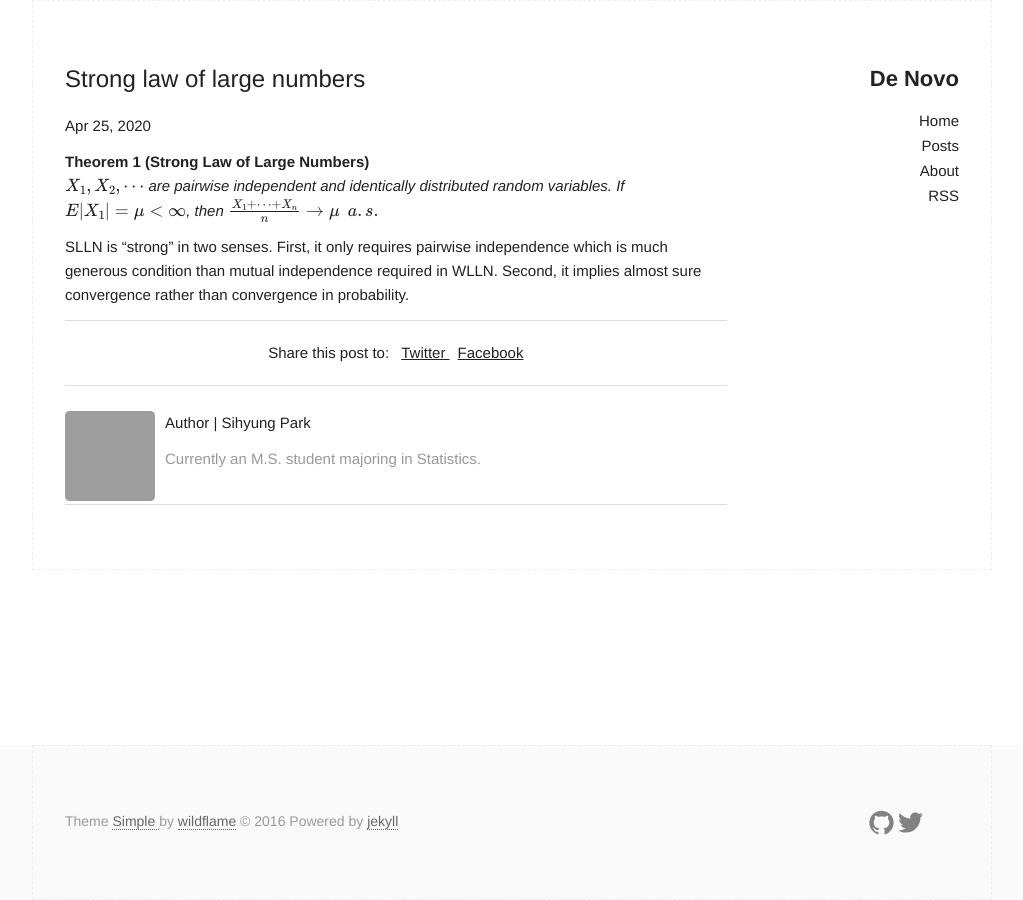
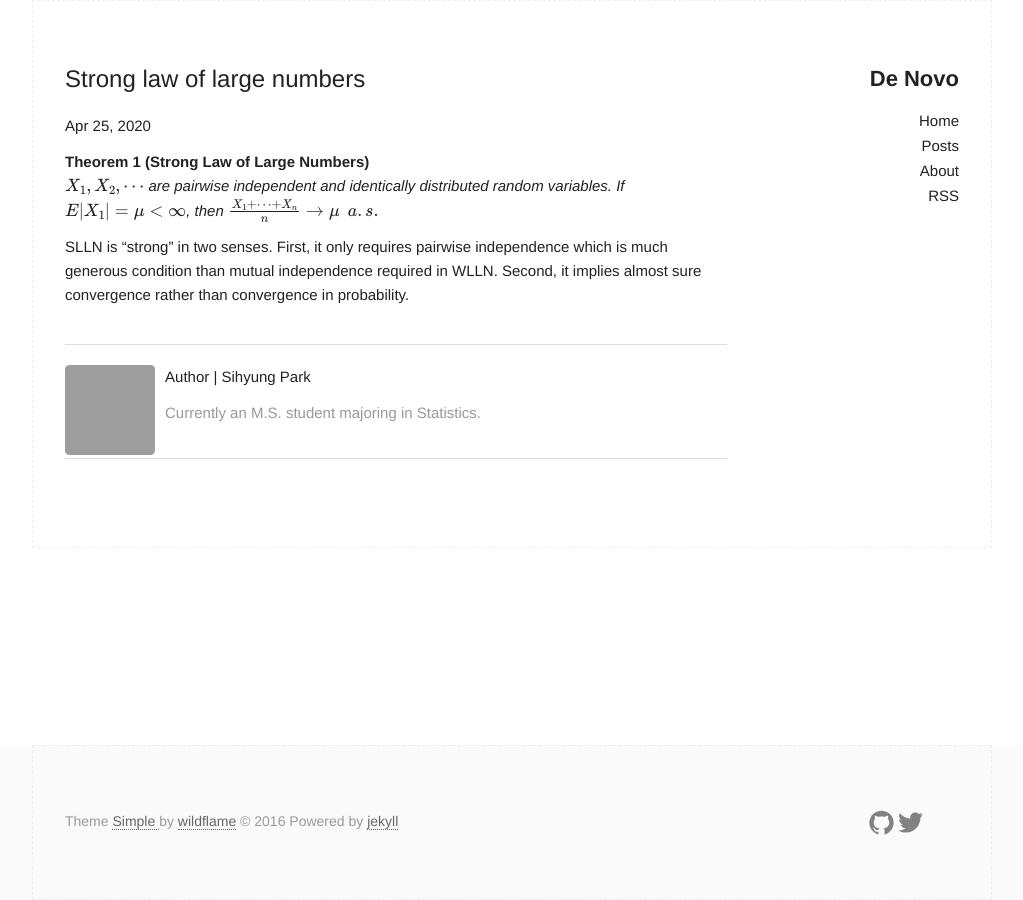
Before and after one commit to naturale0/naturale0.github.io, a Jekyll site: the page built from _posts/2020-04-25-SLLN.md, in a window 1280 px wide. Shown: the whole page, without its empty margins (128-1151 px from the left). Built offline with Jekyll 4.4.1, drawn with Linux system fonts in a browser that asks for light colours; formulas are drawn with MathJax 3; comment, search, counter and statistics services are not loaded; grey boxes are pictures that could not be loaded.

Commit message:
edit style

```diff
--- a/_includes/share.html
+++ b/_includes/share.html
@@ -1,3 +1,4 @@
+<!--
 <section class="share">
   Share this post to:
   <a class="share-link" href="" onclick="window.open(this.href, 'twitter-share', 'width=550,height=235');return false;">
@@ -7,3 +8,4 @@
     Facebook
   </a>
 </section>
+-->
--- a/_layouts/post.html
+++ b/_layouts/post.html
@@ -12,11 +12,12 @@ layout: default
     {{ page.content }}
   </div>
 
+  <br>
   <footer class="article-footer">
 
   {% include share.html %}
 
-  <hr/>
+  <!--<hr/>-->
 
   {% include author.html %}
 
@@ -26,7 +27,9 @@ layout: default
 
 </article>
 
+<br>
 
+<!-- DISQUS comment section -->
 <div id="disqus_thread"></div>
 <script>
 
```
Also changed, not shown: 1 other file.
